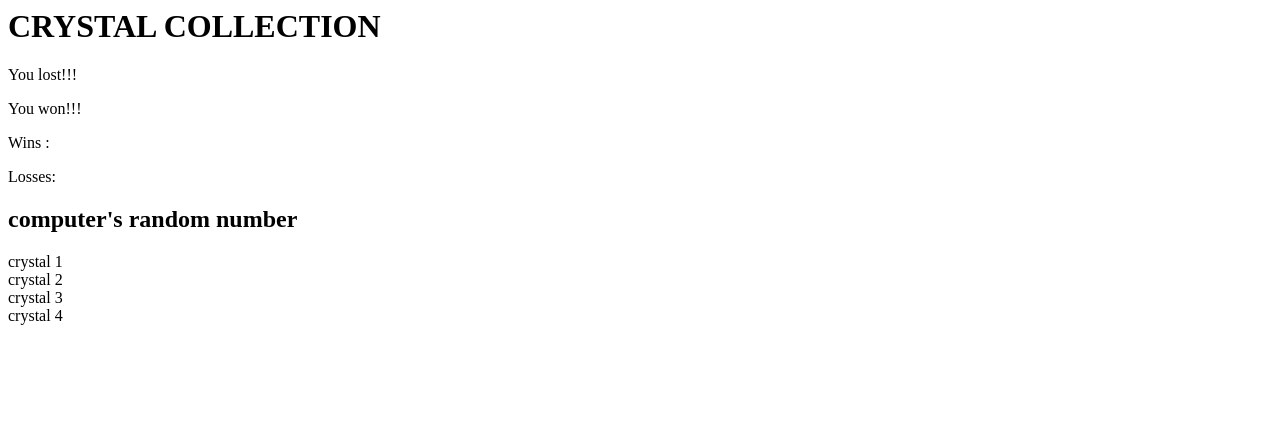
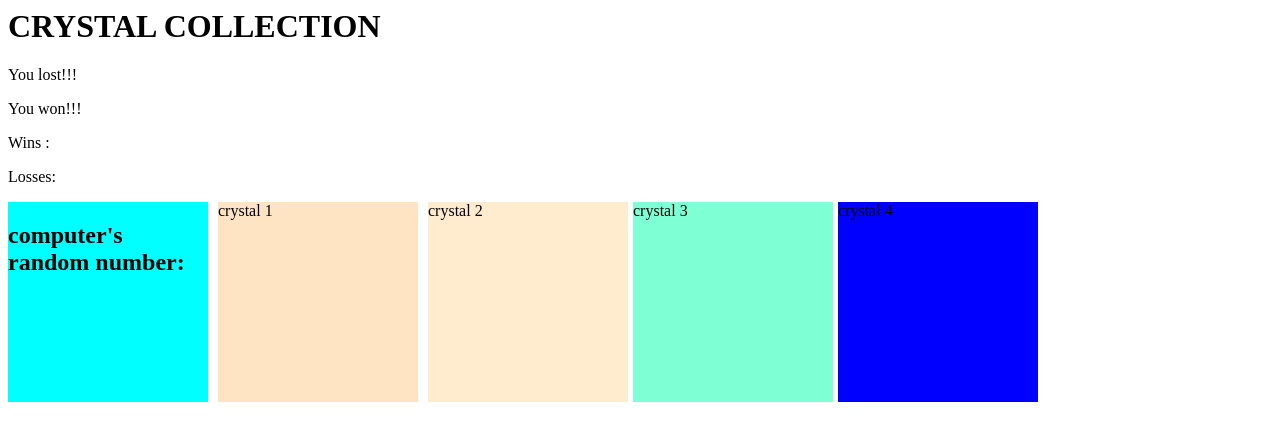
Before and after one commit to lesleyfon/unit-4-game, a plain HTML site: page index.html in a window 1280 px wide. Drawn offline with nearby package versions, Linux system fonts and the light colour scheme.

Commit message:
added some style to the crystal to differentiate each crystals

```diff
--- a/assets/css/style.css
+++ b/assets/css/style.css
@@ -1,4 +1,39 @@
 .crystals{
+    /* width: 200px;
+    height: 200px; */
+}
+#first{
+ margin-right: 10px;
+ margin-left: 10px;
+background-color: bisque;
+width: 200px;
+height: 200px;
+float: left
+}
+#second{
+    margin-right: 5px;
+    background-color: blanchedalmond;
     width: 200px;
     height: 200px;
+    float: left
 }
+#third{
+    margin-right: 5px;
+    background-color: aquamarine;
+    width: 200px;
+    height: 200px;
+    float: left
+}
+#fourth{
+    margin-right: 5px;
+    background-color: blue;
+    width: 200px;
+    height: 200px;
+    float: left
+}
+.computer{
+    background-color: aqua;
+    width: 200px;
+    height: 200px;
+    float: left
+}
--- a/index.html
+++ b/index.html
@@ -7,6 +7,13 @@
   <script src="https://cdnjs.cloudflare.com/ajax/libs/jquery/3.2.1/jquery.min.js"></script>
     <!-- <link rel="stylesheet" type="text/css"  href="style.css" />
     <script src="game.js"></script> -->
+    <link rel="stylesheet" type="text/css" href="assets/css/reset.css">
+	<link rel="stylesheet" type="text/css" href="assets/css/style.css">
+
+    <style>
+
+
+    </style>
 </head>
 <body>
     <h1>CRYSTAL COLLECTION</h1>
@@ -14,17 +21,18 @@
     <p >You won!!!</p>
     <p id = "wins">Wins :</p>
     <p id = "lost">Losses:</p>
-    <div>
-            <h2 id="ranCompNum">computer's random number</h2>
+    <div class= "computer" id="ranCompNum">
+            <h2>computer's random number:</h2>
+
 
     </div>
 
 
     <div class ="crystals-container">
-        <div class="crystals" > <span id="crys1"></span>crystal 1</div>
-        <div class="crystals" > <span id="crys2">crystal 2</span></div>
-        <div class="crystals" > <span id="crys3">crystal 3</span></div>
-        <div class="crystals" > <span id="crys4">crystal 4</span> </div>
+        <div class="crystals" id="first"> <span id="crys1"></span>crystal 1</div>
+        <div class="crystals" id="second"> <span id="crys2">crystal 2</span></div>
+        <div class="crystals" id="third"> <span id="crys3">crystal 3</span></div>
+        <div class="crystals" id="fourth"> <span id="crys4">crystal 4</span> </div>
 
     </div>
 
@@ -39,18 +47,14 @@
             var userChoice = [];
             var randomComputer = [];
 
-            var total = "";
+            var total = [];
 
             var choice1 = Math.floor(Math.random()*12) +1;
             var choice2 = Math.floor(Math.random()*12) +1;
             var choice3 = Math.floor(Math.random()*12) +1;
             var choice4 = Math.floor(Math.random()*12) +1;
             var choiceComp = Math.floor(Math.random()*100) +18;
-            // console.log(choiceComp)
-            // console.log(choice1)
-            // console.log(choice2)
-            // console.log(choice3)
-            // console.log(choice4)
+
 
 
 
@@ -59,20 +63,23 @@
 
                 //    this onClick is to generate a random number between 18 and 100
                 $('#ranCompNum').on('click', function(){
-                    var randComp=""
-                    var choiceComp = Math.floor(Math.random()*100) +18;
 
-                    randComp = randComp + choiceComp;
-                       console.log(choiceComp);
+                         var generateComputerChoice = [];
+                    document.getElementById("ranCompNum").innerHTML=choiceComp;
+
 
                 });
+                // $('#mydiv').attr("data-myval","20"); //setter
+            // alert($('#outer').html());
 
-                $( '.crystals').on('click', function(){
-                    var generateUserChoice = ""
-                    var choice1 = Math.floor(Math.random()*12) +1;
-                    generateUserChoice = generateUserChoice + choice1
-                    $('.crys1').append('<p>'+ generateUserChoice + '</p>')
-                })
+
+
+                // $( '.crystals').on('click', function(){
+                //     var generateUserChoice = ""
+                //     var choice1 = Math.floor(Math.random()*12) +1;
+                //     generateUserChoice = generateUserChoice + choice1
+                //     $('.crys1').append('<p>'+ generateUserChoice + '</p>')
+                // })
 
 
 
```
